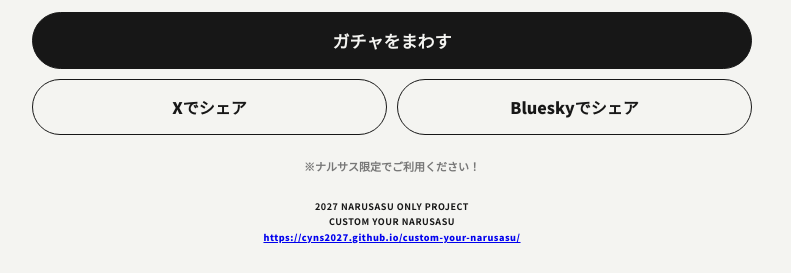
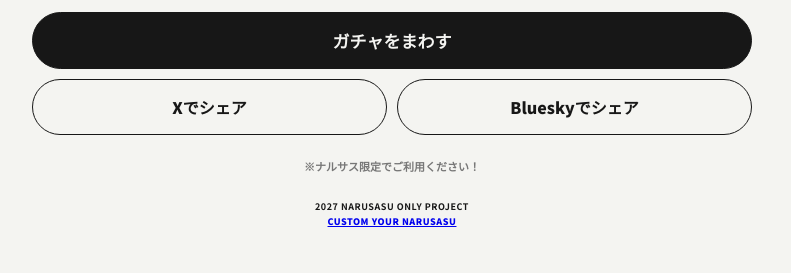
Before and after one commit to cyns2027/custom-your-narusasu, a plain HTML site: page gacha/index.html in a window 1280 px wide. Shown: the part 551-824 px from the top of the page, without its empty margins (248-1039 px from the left). Drawn offline with Linux system fonts and the light colour scheme.

Commit message:
Update index.html

```diff
--- a/gacha/index.html
+++ b/gacha/index.html
@@ -76,8 +76,9 @@ button,a.share{appearance:none;border:1px solid var(--ink);border-radius:999px;p
   <p class="note">※ナルサス限定でご利用ください！</p>
   <div class="credit">
     <strong>2027 NARUSASU ONLY PROJECT</strong>
-    <strong>CUSTOM YOUR NARUSASU</strong>
-    <a class="url" href="https://cyns2027.github.io/custom-your-narusasu/">https://cyns2027.github.io/custom-your-narusasu/</a>
+<a class="url" href="https://cyns2027.github.io/custom-your-narusasu/">
+  CUSTOM YOUR NARUSASU
+</a>
   </div>
 </main>
 <script>
```
